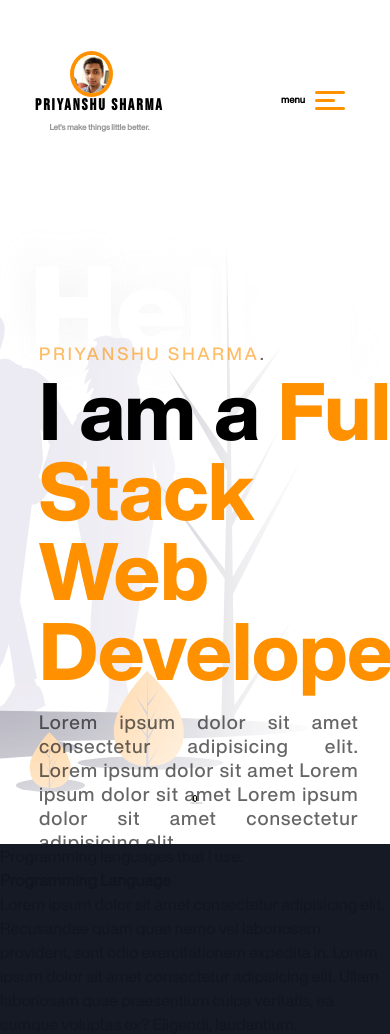
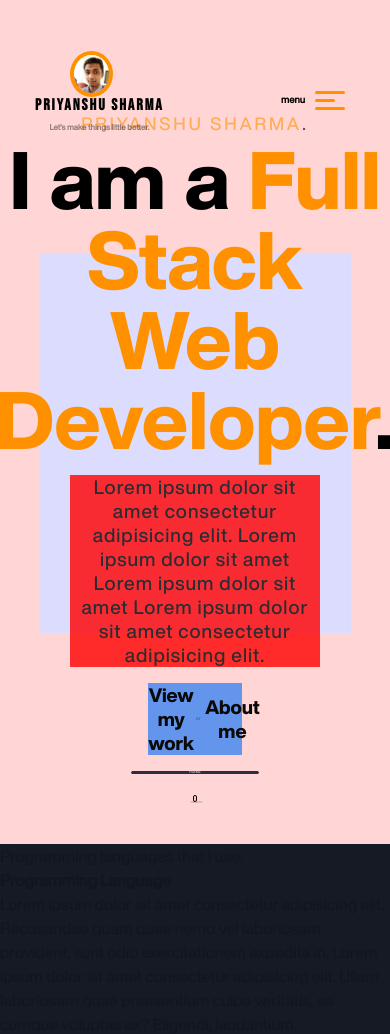
Before and after one commit to priyanshu-kun/Portfolio-Priyanshu-Sharma, a website: page public/index.html in a window 390 px wide. Shown: the top 1034 px of the page. Drawn offline with nearby package versions, Linux system fonts and the light colour scheme; files whose address does not match are found by name.

Commit message:
add responsive design for smaller screens

```diff
--- a/public/styles/partials/_header.scss
+++ b/public/styles/partials/_header.scss
@@ -2,7 +2,10 @@
   width: 100%;
   height: 100vh;
   background: #ffffff;
-  // background: linear-gradient(rgba(255, 166, 0, 0.302), rgba(255, 81, 0, 0.302));
+  // background: linear-gradient(
+  //   rgba(255, 166, 0, 0.302),
+  //   rgba(255, 81, 0, 0.302)
+  // );
   color: $text-color;
   @include flex(column, center, center);
   position: relative;
@@ -12,19 +15,28 @@
   & .header-content {
     width: 80%;
     max-width: 80%;
-    // background: pink;
+    background: pink;
     height: 100%;
     @include flex(row, space-between, flex-end);
     position: relative;
     z-index: -1;
 
+    @media screen and (max-width: 1200px) {
+      width: 100%;
+      max-width: 100%;
+    }
+
     & .left-box {
-        // background: red;
+      background: rgb(255, 213, 213);
       height: 100%;
       max-height: 100vh;
       max-width: 38vw;
 
-      @include flex(column, center, center);
+      @media screen and (max-width: 1200px) {
+        max-width: 100vw !important;
+      }
+
+      @include flex(row, center, flex-start);
 
       & > p {
         font-family: 'HelveticaNowDisplay-Black';
@@ -36,12 +48,16 @@
         color: #ffffff;
         text-shadow: 0.8rem 1rem 2rem rgba(204, 204, 204, 0.1),
           -0.6rem -0.8rem 2rem rgba(185, 185, 185, 0.1);
+
+        @media screen and (max-width: 1200px) {
+          display: none;
+        }
       }
 
       & .user-description {
         position: relative;
-        top: 13%;
-        // background: blue;
+        top: 40%;
+        background: rgb(220, 220, 255);
         max-height: 45vh;
 
         & > p:nth-of-type(1) {
@@ -75,7 +91,7 @@
         }
 
         & .short-des {
-          // background: red;
+          background: red;
           margin-top: 5%;
           width: 80%;
           font-size: 1.1vw;
@@ -85,6 +101,10 @@
           letter-spacing: 1px;
           text-align: justify;
           // word-spacing: 3px;
+
+          @media screen and (max-width: 1200px) {
+            text-align: center;
+          }
         }
 
         & .viewMyWork {
@@ -118,15 +138,13 @@
               position: absolute;
               bottom: -1.5vh;
               left: 0;
-              opacity: 0.1;
+              opacity: 0;
               @include transition(0.3s, ease);
             }
 
             &:hover::after {
               opacity: 1;
             }
-
-
           }
 
           & span {
@@ -144,13 +162,16 @@
             left: 7%;
           }
 
-
           @media screen and (max-width: 1600px) {
             & a {
               font-size: 1.2rem;
             }
           }
 
+          @media screen and (max-width: 1200px) {
+            width: 30%;
+            background: cornflowerblue;
+          }
         }
 
         & .share-button {
@@ -175,6 +196,8 @@
 
           & span {
             position: absolute;
+            top: 0;
+            left: 0;
             width: 100%;
             height: 100%;
             background: rgb(47, 46, 65);
@@ -205,12 +228,13 @@
           }
 
           & .github {
-            width: 1.6vw;
-            margin: 0.2vw;
+            width: 1.7vw;
+            position: relative;
+            left: 0.4vw;
           }
 
           & .mail {
-            width: 1.2vw;
+            width: 1.3vw;
             margin: 0.2vw;
           }
 
@@ -226,9 +250,26 @@
           & a:nth-of-type(2) {
             transition-delay: 0.8s;
           }
+          @media screen and (max-width: 1300px) {
+            border-radius: 0.5vw !important;
+            font-size: 1.7rem !important;
+          }
+
+          @media screen and (max-width: 1200px) {
+            width: 8rem !important;
+            height: 5rem !important;
           }
         }
 
+        @media screen and (max-width: 1200px) {
+          width: 80%;
+          // margin-top: 10%;
+          top: 30%;
+          // padding: 6rem;
+          text-align: center;
+          @include flex(column, center, center);
+        }
+      }
 
       @media screen and (max-width: 1600px) {
         max-width: 40rem;
@@ -236,47 +277,32 @@
         & .user-description {
           & > p:nth-of-type(2) {
             font-size: 5rem !important;
-            // font-family: 'HelveticaNowDisplay-ExtraBold';
             line-height: 5rem !important;
-
           }
 
           & .short-des {
-            // background: red;
-            // margin-top: 5%;
-            // width: 80%;
             font-size: 1.2rem;
-            // font-weight: bold;
-            // opacity: $opacity + 0.2;
+            opacity: $opacity + 0.4;
             line-height: 1.5rem;
-            // letter-spacing: 1px;
-            // text-align: justify;
-            // word-spacing: 3px;
           }
 
           & > p:nth-of-type(1) {
-            // font-size: 1rem;
             font-size: 1.1rem;
             line-height: 1.1rem;
-            // opacity: $opacity + 0.2;
-            // letter-spacing: 3px;
-            // margin-bottom: 1%;
           }
         }
-
       }
-
     }
 
     & .header-svg {
       height: 100vh;
-      width: 50%;
+      width: 60%;
       padding-top: 20vh;
       @include flex(row, center, center);
       position: absolute;
       // z-index: 999 !important;
       // background: red;
-      right: 0;
+      right: -5%;
       & svg {
         width: 100%;
         // min-width: ;
@@ -284,35 +310,37 @@
         position: relative;
         // left: 2vw;
         // z-index: -999 !important;
-
-
       }
 
-      @media screen and (max-width: 1600px){
+      @media screen and (max-width: 1600px) {
         width: 50rem;
         z-index: -1;
 
         &::after {
-          content: "";
+          content: '';
           width: 100%;
           height: 100%;
           background: transparent;
           position: absolute;
           top: 0;
           left: 0;
-          box-shadow: inset 10em 0 10em rgb(255, 255, 255),inset -10em 0 10em rgb(255, 255, 255);
+          box-shadow: inset 10em 0 10em rgb(255, 255, 255),
+            inset -10em 0 10em rgb(255, 255, 255);
         }
-
-
-
       }
 
       @media screen and (max-width: 1300px) {
         & svg {
           opacity: 0.4;
+          left: 60px;
         }
       }
 
+      @media screen and (max-width: 1200px) {
+        & svg {
+          display: none;
+        }
+      }
     }
   }
 
@@ -362,6 +390,10 @@
       top: -90%;
       color: rgba(0, 0, 0, 0.3);
       left: -120%;
+
+      @media screen and (max-width: 1300px) {
+        top: -120%;
       }
     }
   }
+}
```
Also changed, not shown: public/styles/main.css, 1 other file. Lines whose indentation alone changed are shown as unchanged.
